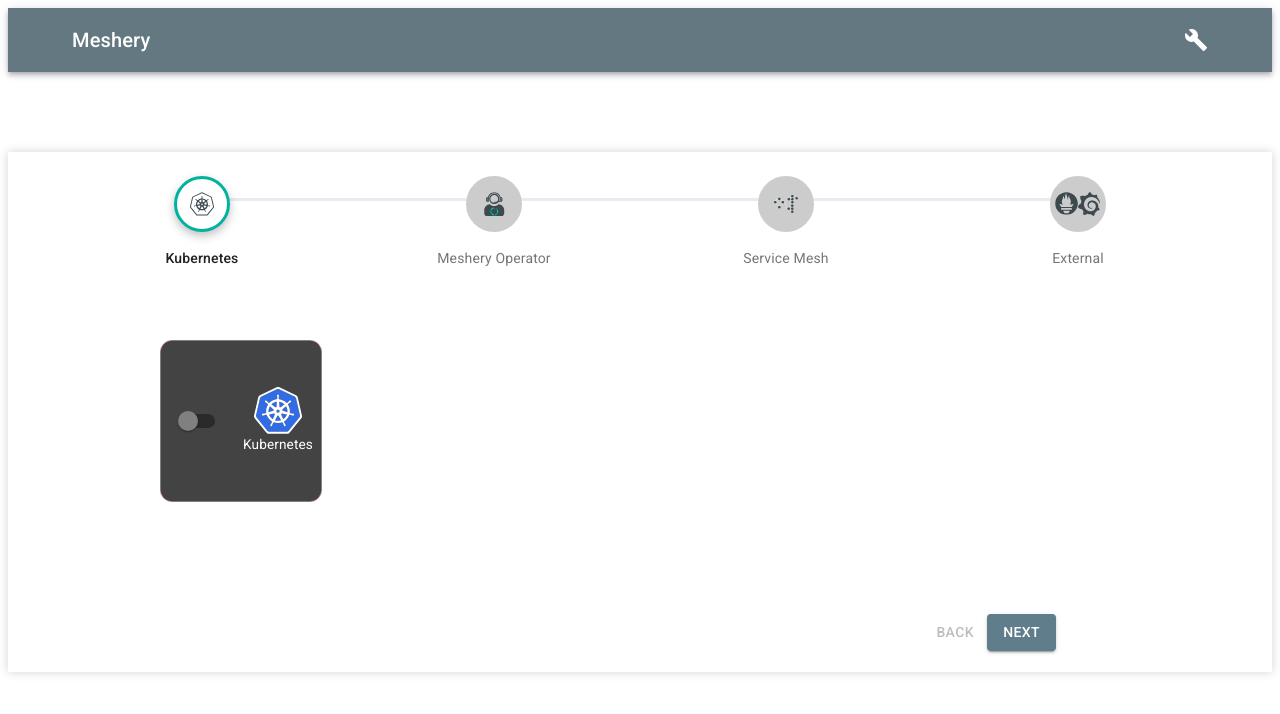
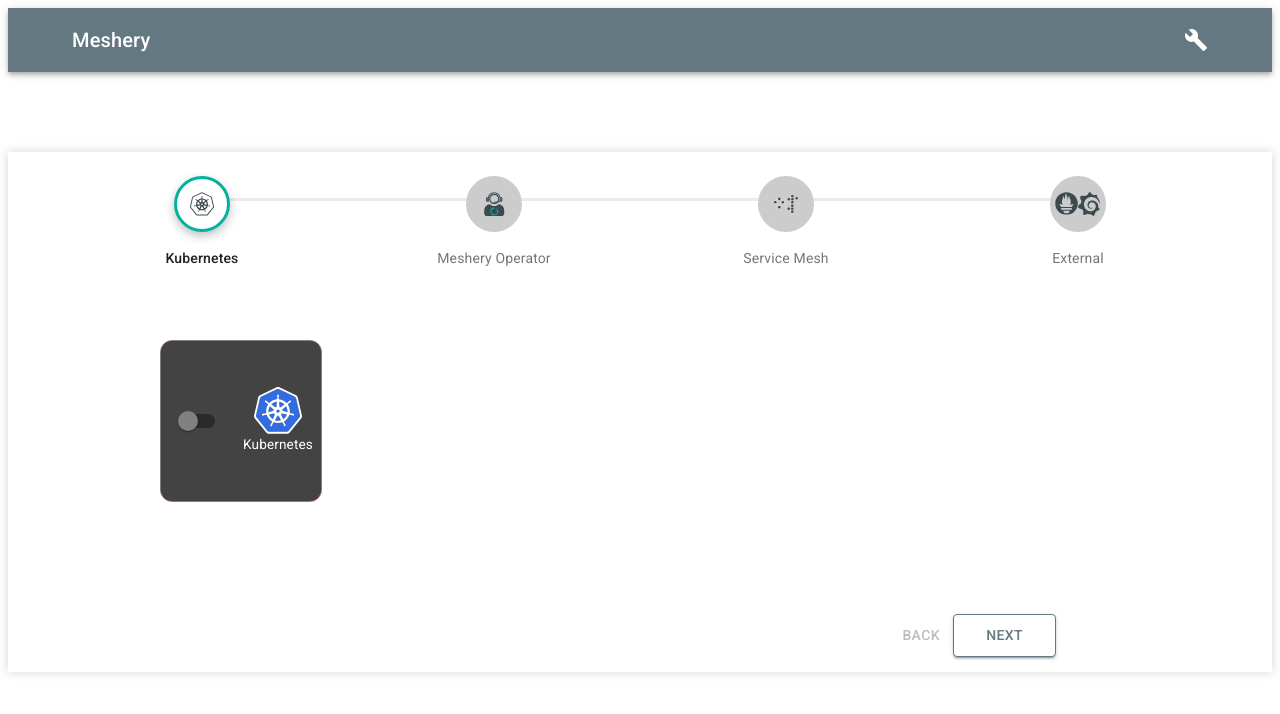
Before and after one commit to bartkalanski/configuration-wizard, a React (Create React App) app: page /wizard in a window 1280 px wide. Shown: the top 714 px of the page. Built offline with nearby package versions, Linux system fonts and the light colour scheme.

Commit message:
Update button style

```diff
--- a/src/configuration-wizard/ConfigurationWizard.js
+++ b/src/configuration-wizard/ConfigurationWizard.js
@@ -107,11 +107,14 @@
   },
   button: {
     marginRight: theme.spacing(1),
+    padding: "0.5rem 2rem",
     textDecoration: "none",
-    background: "#607D8B",
-    color: "white",
+    background: "white",
+    color: "#647881",
+    border: "1.5px solid #647881",
     "&:hover": {
-      backgroundColor: "#508D8B",
+      backgroundColor: "#647881",
+      color: "white",
     },
   },
   backButton: {
@@ -123,7 +126,6 @@
   },
   linkButton: {
     textDecoration: "none",
-    color: "white",
   },
   completed: {
     textAlign: "center",
@@ -206,11 +208,13 @@
                   Your configuration was successful
                 </Typography>
                 <div className={classes.buttonContainer}>
-                  <Button className={classes.button}>
-                    <Link className={classes.linkButton} to="/">
+                  <Link to="/" className={classes.linkButton}>
+                    <Button
+                      className={classes.button}
+                    >
                       Done
-                    </Link>
-                  </Button>
+                    </Button>
+                  </Link>
                 </div>
               </div>
             </Fade>
@@ -226,7 +230,9 @@
                   Back
                 </Button>
                 {activeStep === 1 || activeStep === 2 ? (
-                  <Button onClick={handleNext} className={classes.skipButton}>Skip</Button>
+                  <Button onClick={handleNext} className={classes.skipButton}>
+                    Skip
+                  </Button>
                 ) : null}
                 <Button
                   variant="contained"
```
